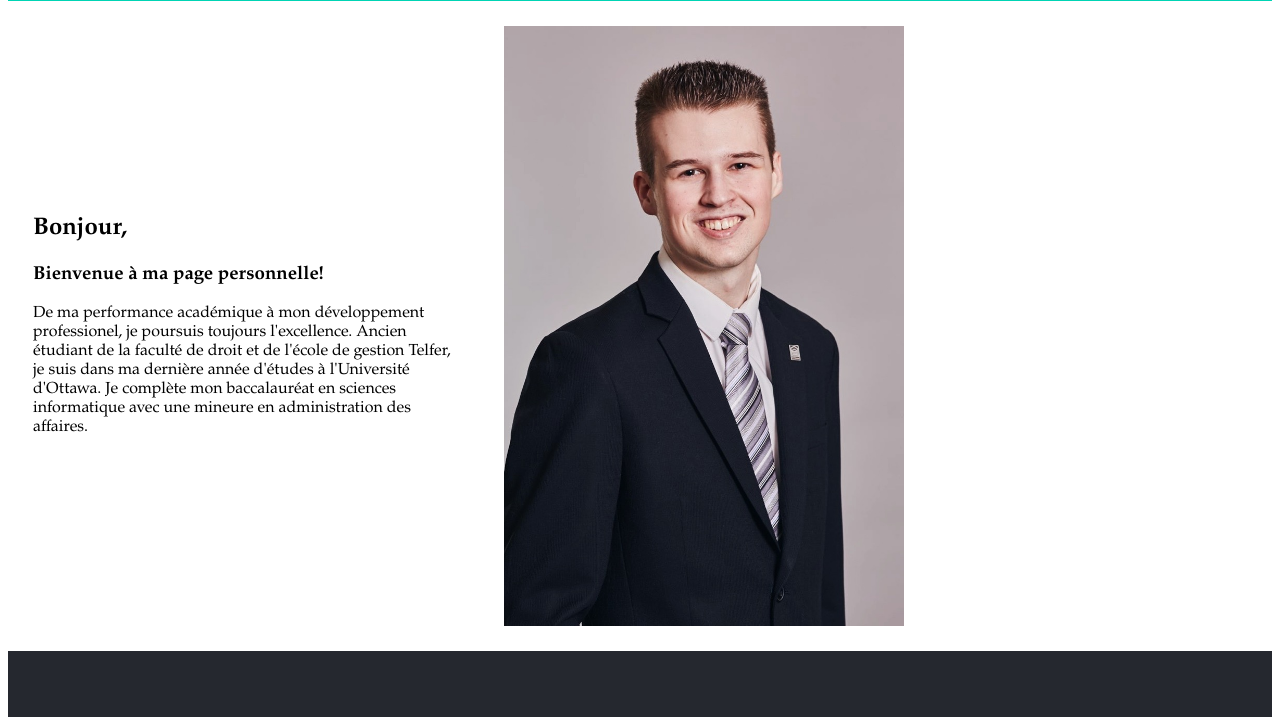
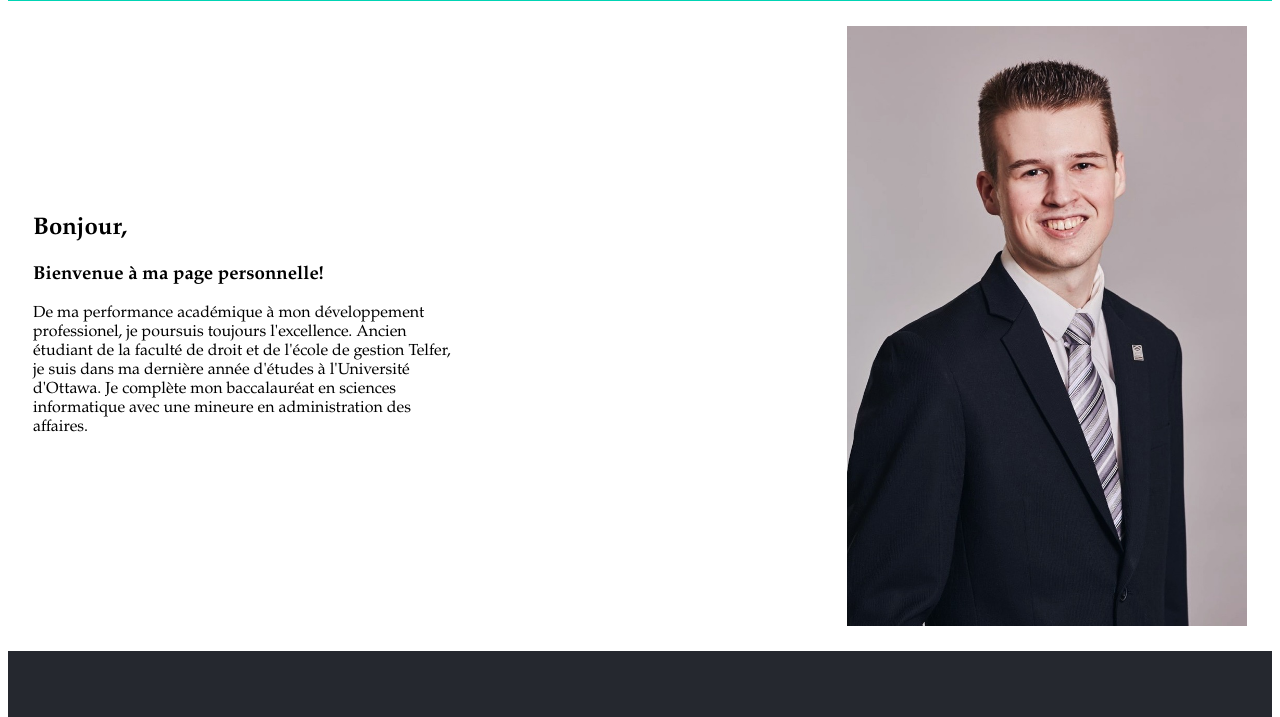
Before and after one commit to jack-1o2/PagePersonelle, a plain HTML site: page index.html in a window 1280 px wide. Shown: the part 83-800 px from the top of the page. Drawn offline with Linux system fonts and the light colour scheme.

Commit message:
Update index.html

```diff
--- a/index.html
+++ b/index.html
@@ -30,7 +30,7 @@
 		                        <p> <font face="Garamond">De ma performance académique à mon développement professionel, je poursuis toujours l'excellence. Ancien étudiant de la faculté de droit et de l'école de gestion Telfer, je suis dans ma dernière année d'études à l'Université d'Ottawa. Je complète mon baccalauréat en sciences informatique avec une mineure en administration des affaires.</font></p>
 		                    </td>
 		                    <td width="50%">
-		                        <img src="homepicture.jpg" width="400" height="auto"/>
+		                        <img src="homepicture.jpg" width="400" height="auto" align="right"/>
 		                    </td>
 		                </tr>
 		            </table>
```
